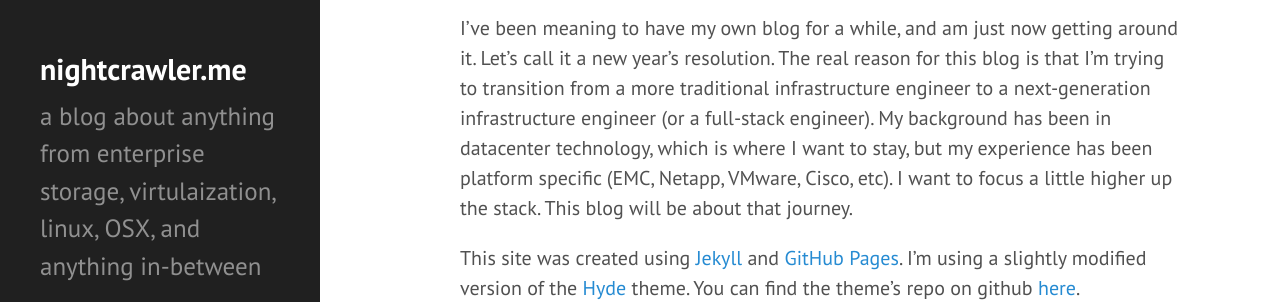
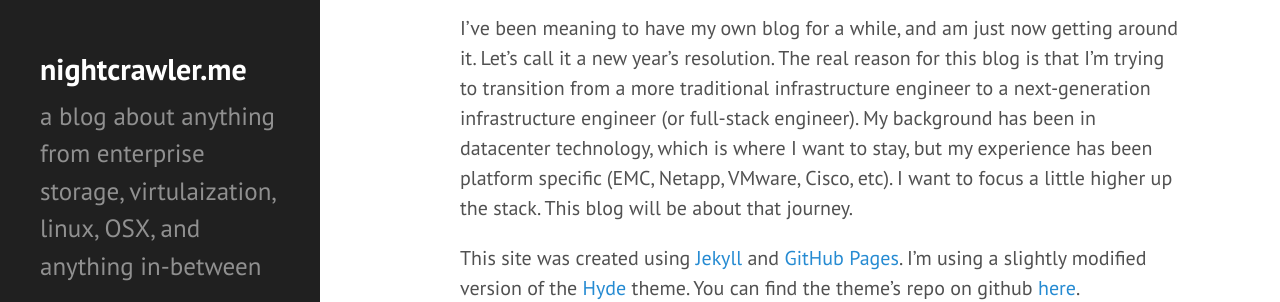
Before and after one commit to nightcrawler086/nightcrawler086.github.io, a Jekyll site: the page built from about.md, in a window 1280 px wide. Shown: the part 295-597 px from the top of the page. Built offline with Jekyll 4.4.1, drawn with Linux system fonts in a browser that asks for light colours.

Commit message:
i carn't spael

```diff
--- a/about.md
+++ b/about.md
@@ -7,7 +7,7 @@ title: about
 
 I've been in the IT industry in various roles over the past 10 years.  My focuses have ranged from networking to virtualization to storage.  I currently work as a consultant for a well-known storage company.
 
-I've been meaning to have my own blog for a while, and am just now getting around it.  Let's call it a new year's resolution.  The real reason for this blog is that I'm trying to transition from a more traditional infrastructure engineer to a next-generation infrastructure engineer (or a full-stack engineer).  My background has been in datacenter technology, which is where I want to stay, but my experience has been platform specific (EMC, Netapp, VMware, Cisco, etc).  I want to focus a little higher up the stack.  This blog will be about that journey.
+I've been meaning to have my own blog for a while, and am just now getting around it.  Let's call it a new year's resolution.  The real reason for this blog is that I'm trying to transition from a more traditional infrastructure engineer to a next-generation infrastructure engineer (or full-stack engineer).  My background has been in datacenter technology, which is where I want to stay, but my experience has been platform specific (EMC, Netapp, VMware, Cisco, etc).  I want to focus a little higher up the stack.  This blog will be about that journey.
 
 
 This site was created using [Jekyll](https://jekyllrb.com/) and [GitHub Pages](https://pages.github.com/).  I'm using a slightly modified version of the [Hyde](http://hyde.getpoole.com) theme.  You can find the theme's repo on
```
